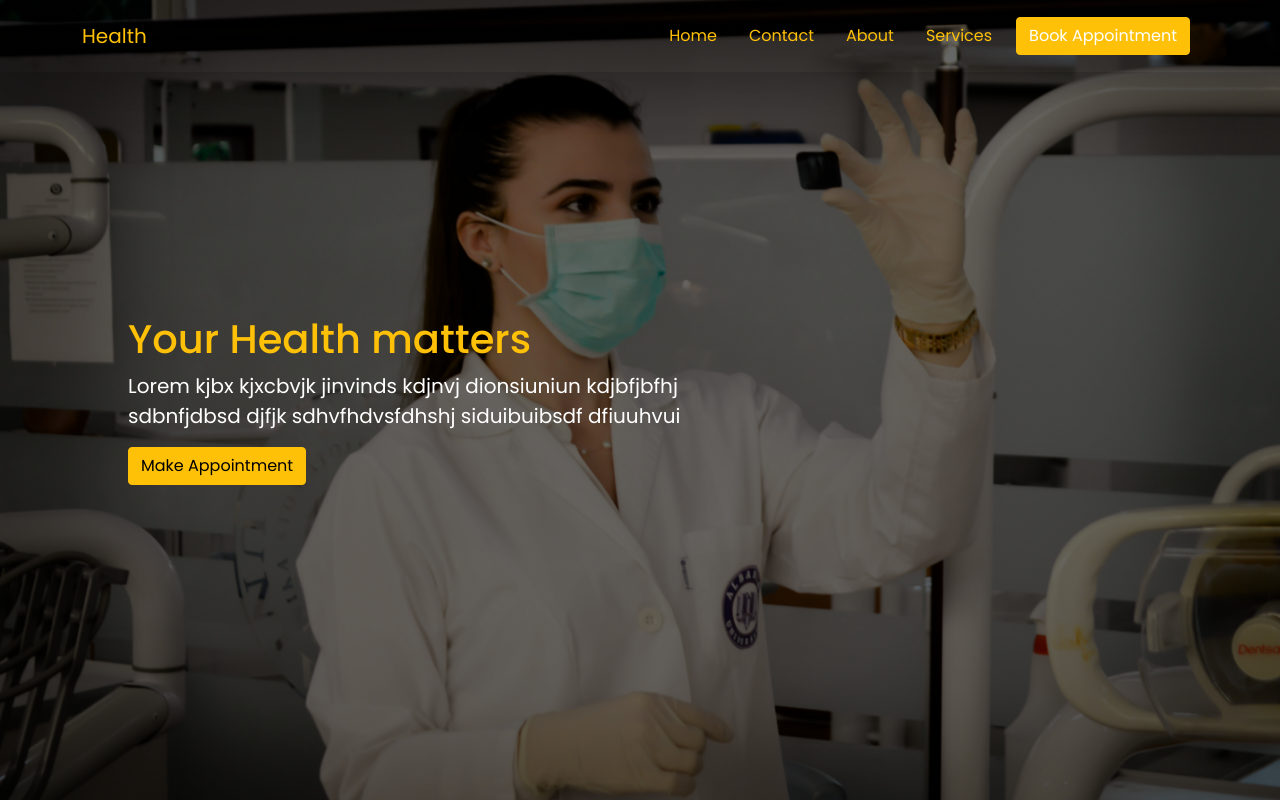
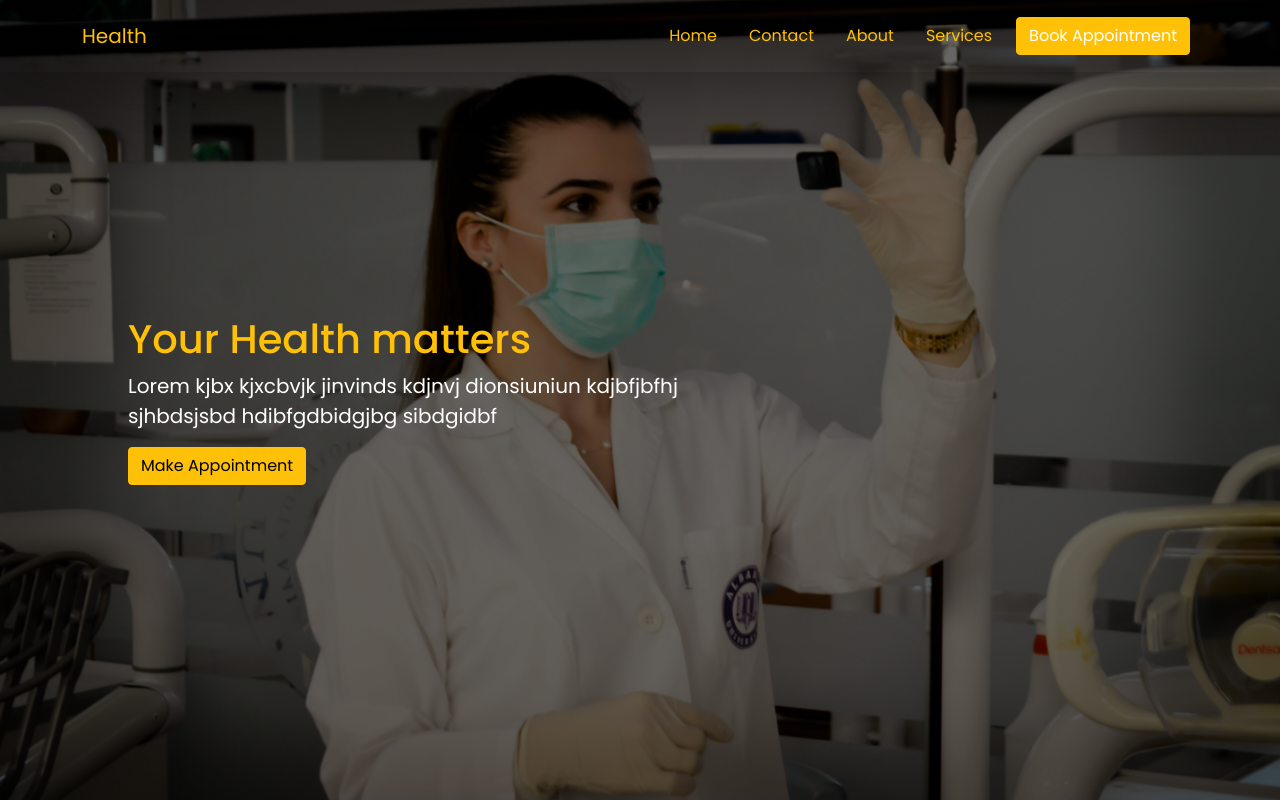
Before and after one commit to Sam-Tech-Ideas/Boostrap_Hospital_Site, a plain HTML site: page index.html in a window 1280 px wide. Shown: the top 802 px of the page. Drawn offline with nearby package versions, Linux system fonts and the light colour scheme.

Commit message:
Update index.html

```diff
--- a/index.html
+++ b/index.html
@@ -40,7 +40,7 @@
           <div class="content">
               <h1 class="text-warning">Your Health matters</h1>
               <p class="text-white text-bold">Lorem kjbx kjxcbvjk jinvinds kdjnvj dionsiuniun
-            kdjbfjbfhj  <br>sdbnfjdbsd djfjk   sdhvfhdvsfdhshj siduibuibsdf dfiuuhvui</p>
+            kdjbfjbfhj  <br>sjhbdsjsbd hdibfgdbidgjbg sibdgidbf</p>
             <button class="btn btn-warning" type="button">Make Appointment</button>
             </div>
 
```
